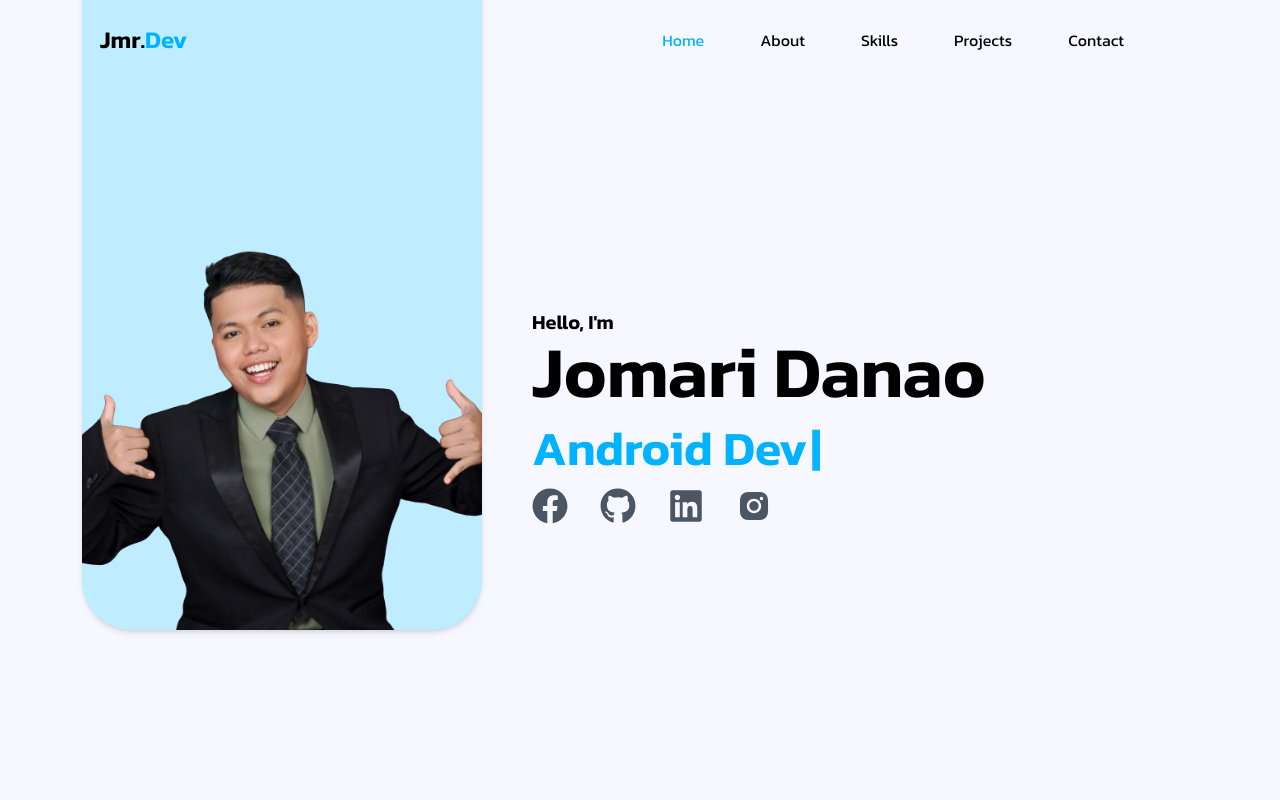
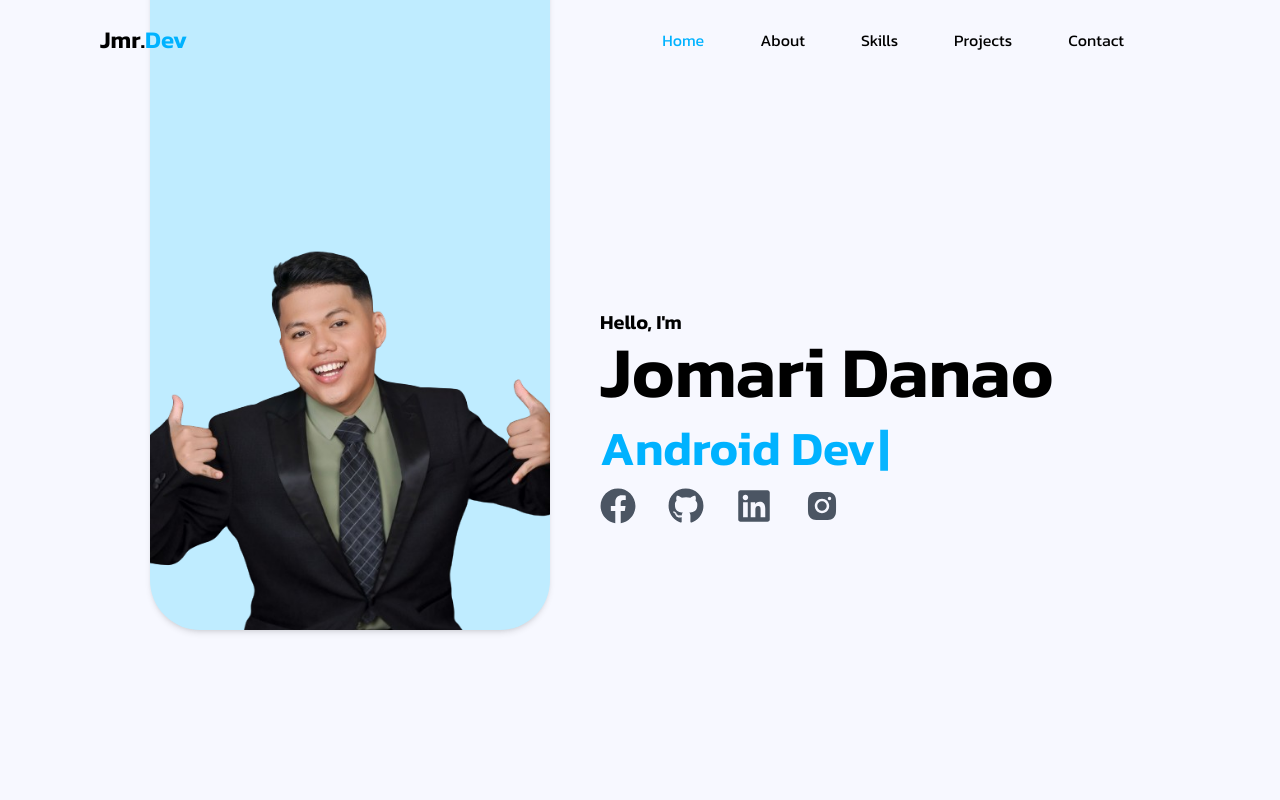
Before and after one commit to JmrDn/JmrDevPortfolio, a React (Vite) app: page /#home in a window 1280 px wide. Shown: the top 800 px of the page. Built offline with nearby package versions, Linux system fonts and the light colour scheme.

Commit message:
Added padding on home

```diff
--- a/src/Pages/HomePage.jsx
+++ b/src/Pages/HomePage.jsx
@@ -8,7 +8,7 @@ const HomePage = () => {
         <section className='w-screen  h-screen max-h-[800px]' id='home'>
             <div className=' h-full container mx-auto p-8 relative flex flex-col  items-center
             md:flex-row md:items-center
-            lg:py-[20px]  '>
+            lg:py-[20px] lg:px-[100px]  '>
                 <DisplayPicture />
                 <InfoDetails />
             </div>
```
